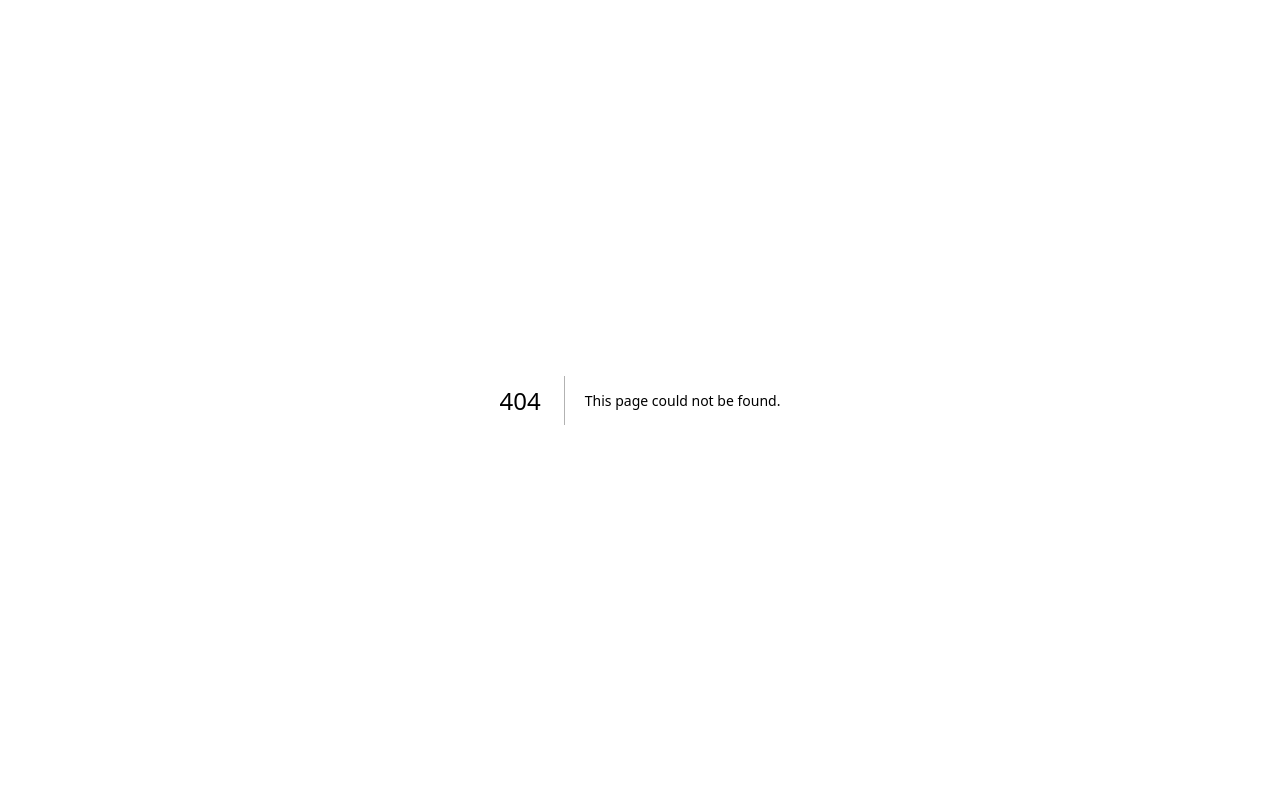
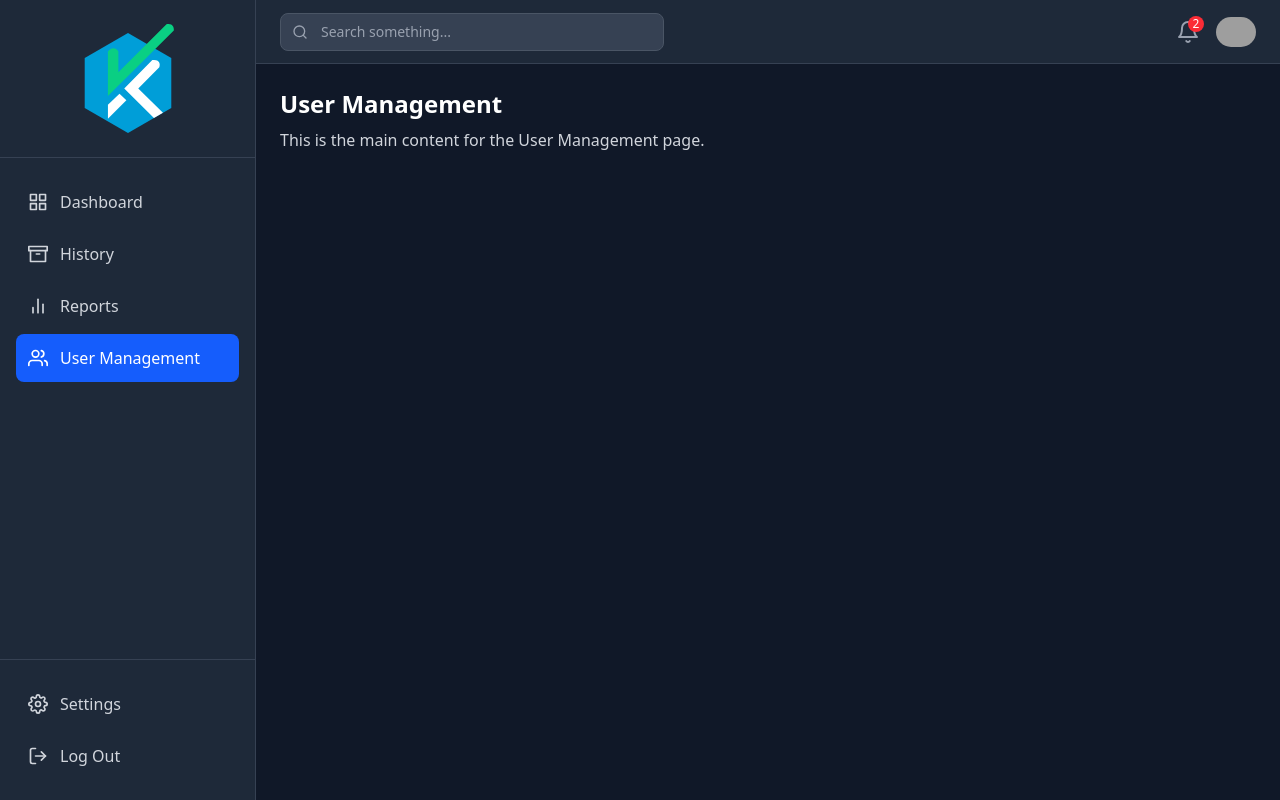
Before and after one commit to aDJi2003/capstone_project_A_01, a Next.js app in the folder frontend/: page /Dashboard/UserManagement in a window 1280 px wide. Before the commit this address had no page. Built offline with nearby package versions, Linux system fonts and the light colour scheme; grey boxes are pictures that could not be loaded.

Commit message:
feat: build main dashboard layout with navigation

```diff
--- /dev/null
+++ b/frontend/src/app/Dashboard/History/page.jsx
@@ -0,0 +1,10 @@
+export default function HistoryPage() {
+  return (
+    <div>
+      <h1 className="text-2xl font-semibold text-white">History</h1>
+      <p className="mt-2 text-gray-300">
+        This is the main content for the History page.
+      </p>
+    </div>
+  );
+}
--- /dev/null
+++ b/frontend/src/app/Dashboard/Reports/page.jsx
@@ -0,0 +1,10 @@
+export default function HistoryPage() {
+  return (
+    <div>
+      <h1 className="text-2xl font-semibold text-white">Reports</h1>
+      <p className="mt-2 text-gray-300">
+        This is the main content for the Reports page.
+      </p>
+    </div>
+  );
+}
--- /dev/null
+++ b/frontend/src/app/Dashboard/Settings/page.jsx
@@ -0,0 +1,10 @@
+export default function HistoryPage() {
+  return (
+    <div>
+      <h1 className="text-2xl font-semibold text-white">Settings</h1>
+      <p className="mt-2 text-gray-300">
+        This is the main content for the Settings page.
+      </p>
+    </div>
+  );
+}
--- /dev/null
+++ b/frontend/src/app/Dashboard/UserManagement/page.jsx
@@ -0,0 +1,10 @@
+export default function HistoryPage() {
+  return (
+    <div>
+      <h1 className="text-2xl font-semibold text-white">User Management</h1>
+      <p className="mt-2 text-gray-300">
+        This is the main content for the User Management page.
+      </p>
+    </div>
+  );
+}
--- /dev/null
+++ b/frontend/src/app/Dashboard/layout.js
@@ -0,0 +1,21 @@
+'use client';
+
+import { DashboardProvider } from '@/context/DashboardContext';
+import Sidebar from '@/components/Sidebar';
+import Header from '@/components/Header';
+
+export default function Layout({ children }) {
+  return (
+    <DashboardProvider>
+      <div className="flex h-screen bg-gray-900">
+        <Sidebar />
+        <div className="flex flex-1 flex-col ml-64">
+          <Header />
+          <main className="flex-1 p-6">
+            {children}
+          </main>
+        </div>
+      </div>
+    </DashboardProvider>
+  );
+}
--- /dev/null
+++ b/frontend/src/app/Dashboard/page.jsx
@@ -0,0 +1,13 @@
+'use client';
+
+export default function DashboardPage() {
+
+  return (
+    <div>
+      <h1 className="text-2xl font-semibold text-gray-100">Dashboard</h1>
+      <p className="mt-2 text-gray-300">
+        This is the main content area for the Dashboard page.
+      </p>
+    </div>
+  );
+}
--- a/frontend/src/app/Login/page.jsx
+++ b/frontend/src/app/Login/page.jsx
@@ -6,8 +6,11 @@ import Link from "next/link";
 import { FiEye, FiEyeOff } from "react-icons/fi";
 import { ToastContainer, toast } from "react-toastify";
 import "react-toastify/dist/ReactToastify.css";
+import { useRouter } from "next/navigation";
 
 export default function LoginPage() {
+  const router = useRouter();
+
   const [email, setEmail] = useState("");
   const [password, setPassword] = useState("");
   const [rememberMe, setRememberMe] = useState(false);
@@ -36,7 +39,6 @@ export default function LoginPage() {
     const serverResponse = Math.random() > 0.5 ? "success" : "error";
 
     if (serverResponse === "success") {
-      toast.success("Login Success. Please Wait...");
       if (rememberMe) {
         const expiryTime = new Date().getTime() + 30 * 60 * 1000;
         const rememberMeDetails = {
@@ -50,7 +52,12 @@ export default function LoginPage() {
         localStorage.removeItem("rememberMeDetails");
         console.log("Remember me is off. Clearing any saved details.");
       }
-      // router.push('/dashboard');
+      toast.success("Login Success. Please Wait...", {
+        autoClose: 2000,
+        onClose: () => {
+          router.push("/Dashboard");
+        },
+      });
     } else {
       toast.error("Please Check Your Email or Password");
     }
--- /dev/null
+++ b/frontend/src/components/Header.jsx
@@ -0,0 +1,32 @@
+'use client';
+
+import Image from 'next/image';
+import { FiSearch, FiBell } from 'react-icons/fi';
+
+export default function Header() {
+  return (
+    <header className="flex h-16 items-center justify-between bg-gray-800 px-6 border-b border-gray-700">
+      <div className="relative">
+        <FiSearch className="absolute top-1/2 left-3 -translate-y-1/2 text-gray-400" />
+        <input
+          type="text"
+          placeholder="Search something..."
+          className="w-96 rounded-lg border border-gray-600 bg-gray-700 py-2 pl-10 pr-4 text-sm text-white placeholder-gray-400 focus:outline-none focus:ring-1 focus:ring-blue-500 focus:border-blue-500"
+        />
+      </div>
+      <div className="flex items-center space-x-4">
+        <button className="relative">
+          <FiBell className="h-6 w-6 text-gray-400 hover:text-white" />
+          <span className="absolute -top-1 -right-1 flex h-4 w-4 items-center justify-center rounded-full bg-red-500 text-xs text-white">2</span>
+        </button>
+        <Image
+          src="/profileAvatar.svg"
+          alt="Profile Avatar"
+          width={40}
+          height={40}
+          className="rounded-full"
+        />
+      </div>
+    </header>
+  );
+}
--- /dev/null
+++ b/frontend/src/components/Sidebar.jsx
@@ -0,0 +1,72 @@
+'use client';
+
+import Image from 'next/image';
+import Link from 'next/link';
+import { usePathname } from 'next/navigation';
+import {
+  FiGrid, FiArchive, FiBarChart2, FiUsers, FiSettings, FiLogOut
+} from 'react-icons/fi';
+
+const menuItems = [
+  { name: 'Dashboard', icon: FiGrid, path: '/Dashboard' },
+  { name: 'History', icon: FiArchive, path: '/Dashboard/History' },
+  { name: 'Reports', icon: FiBarChart2, path: '/Dashboard/Reports' },
+  { name: 'User Management', icon: FiUsers, path: '/Dashboard/UserManagement' },
+];
+
+export default function Sidebar() {
+  const pathname = usePathname();
+
+  return (
+    <aside className="fixed top-0 left-0 z-40 h-screen w-64 bg-gray-800 text-gray-300 border-r border-gray-700">
+      <div className="flex items-center justify-center p-6 border-b border-gray-700">
+        <Image src="/kanbanLogo.svg" alt="Kanban Logo" width={100} height={40} />
+      </div>
+      <nav className="flex-grow p-4">
+        <ul>
+          {menuItems.map((item) => (
+            <li key={item.name}>
+              <Link
+                href={item.path}
+                className={`flex items-center p-3 my-1 rounded-lg transition-colors
+                  ${pathname === item.path
+                    ? 'bg-blue-600 text-white'
+                    : 'hover:bg-gray-700'
+                  }`}
+              >
+                <item.icon className="h-5 w-5 mr-3" />
+                <span>{item.name}</span>
+              </Link>
+            </li>
+          ))}
+        </ul>
+      </nav>
+      <div className="absolute bottom-0 w-full p-4 border-t border-gray-700">
+        <ul>
+          <li>
+            <Link
+              href="/Dashboard/Settings"
+              className={`flex items-center p-3 my-1 rounded-lg transition-colors
+                ${pathname === '/Dashboard/Settings'
+                  ? 'bg-blue-600 text-white'
+                  : 'hover:bg-gray-700'
+                }`}
+            >
+              <FiSettings className="h-5 w-5 mr-3" />
+              <span>Settings</span>
+            </Link>
+          </li>
+          <li>
+            <Link
+              href="/Login"
+              className="flex items-center p-3 my-1 rounded-lg hover:bg-gray-700"
+            >
+              <FiLogOut className="h-5 w-5 mr-3" />
+              <span>Log Out</span>
+            </Link>
+          </li>
+        </ul>
+      </div>
+    </aside>
+  );
+}
--- /dev/null
+++ b/frontend/src/context/DashboardContext.jsx
@@ -0,0 +1,18 @@
+'use client';
+
+import { createContext, useContext, useState } from 'react';
+const DashboardContext = createContext();
+
+export function DashboardProvider({ children }) {
+  const [activeMenu, setActiveMenu] = useState('Dashboard');
+
+  return (
+    <DashboardContext.Provider value={{ activeMenu, setActiveMenu }}>
+      {children}
+    </DashboardContext.Provider>
+  );
+}
+
+export function useDashboard() {
+  return useContext(DashboardContext);
+}
```
Also changed, not shown: 1 other file (tests, documents, lock files or other folders).
